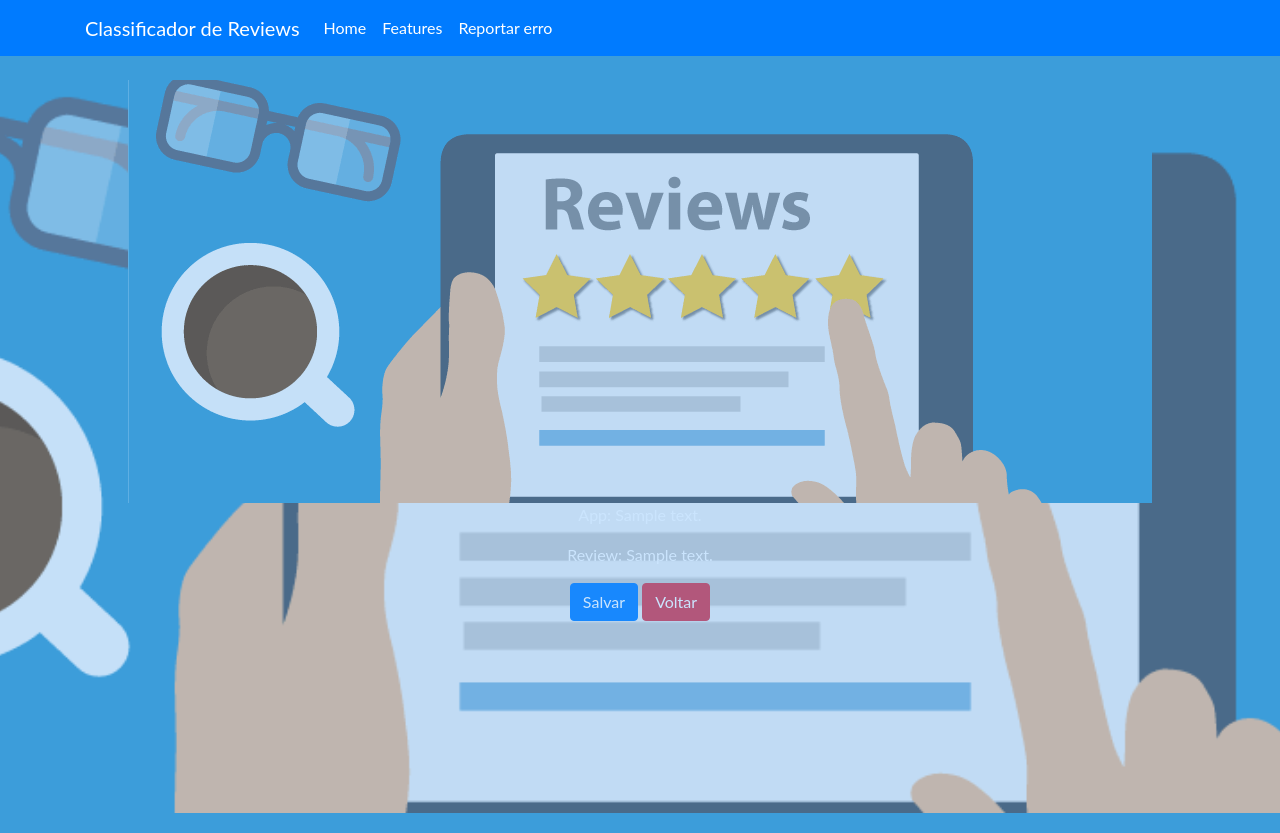
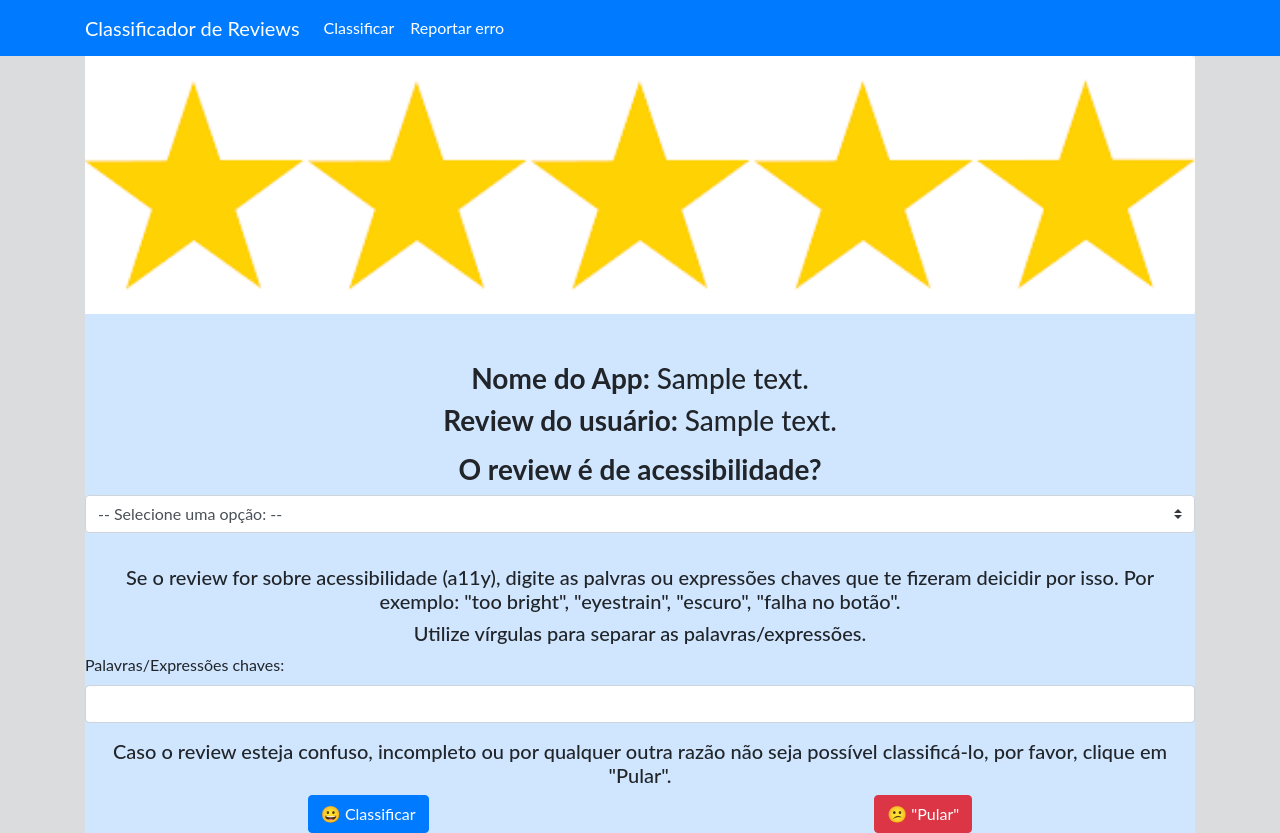
Before and after one commit to mautoz/python-webhook, a Flask app: template templates/classificar.html in a window 1280 px wide. Run offline with Flask 2, Linux system fonts and the light colour scheme; the template is opened without the code that fills it: most values are stand-ins (such as "Sample title", 1, 10 or a date in 2020); parts of the project's set-up code (start-up, migrations or seed data) failed here and were passed over; some libraries are stand-ins or nearby versions.

Commit message:
Adicionando últimos elementos.

```diff
--- a/main.py
+++ b/main.py
@@ -1,6 +1,7 @@
 from flask import Flask, request, redirect, session, flash, url_for, send_from_directory
 from flask.templating import render_template
 import os
+
 import db_aux
 
 db_credentials = {
@@ -28,8 +29,16 @@ def imagem(nome_arquivo):
 @app.route('/classificar')
 def classificar():
     with db_aux.connect_db(db_credentials) as conn:
-        review = db_aux.search_file(conn, "reviews_data", 8)
-    return render_template('classificar.html', titulo = "Classificar Review", review=review)
+        review = db_aux.random_review(conn, "reviews_data")
+        total = db_aux.total_rows(conn, "reviews_data")
+    return render_template('classificar.html', titulo = "Classificar Review", review=review, total=total)
+
+@app.route('/atualizar')
+def atualizar():
+    with db_aux.connect_db(db_credentials) as conn:
+        review = db_aux.random_review(conn, "reviews_data")
+        total = db_aux.total_rows(conn, "reviews_data")
+    return render_template('classificar.html', titulo = "Classificar Review", review=review, total=total)
 
 if __name__ == "__main__":
     app.run(debug=True)
--- a/static/index.css
+++ b/static/index.css
@@ -6,6 +6,7 @@
 
  body {
     font-family: 'Lato', 'Helvetica Neue', Helvetica, Arial, sans-serif;
+    background-color: #dbdcdd;
   }
 
   h1,
@@ -17,6 +18,14 @@
     font-family: 'Lato', 'Helvetica Neue', Helvetica, Arial, sans-serif;
     font-weight: 700;
   }
+
+.classifier {
+  background-color: #fff;
+}
+
+form {
+  background-color: rgb(208, 230, 255);
+}
 
 header.masthead {
     position: relative;
--- a/templates/classificar.html
+++ b/templates/classificar.html
@@ -1,19 +1,40 @@
 {% extends "template.html" %}
 {% block conteudo %}
-    <!-- Masthead -->
-    <header class="masthead text-white text-center pt-4">
-    <div class="overlay"></div>
-    <img src="{{ url_for('imagem', nome_arquivo="review.png") }}">
+
     <div class="container">
-
-        <fieldset>
-          <p>App: {{ review[0] }} </p>
-          <p>Review: {{ review[1] }}</p>
-          <button type="submit" class="btn btn-primary btn-salvar">Salvar</button>
-          <a href="{{ url_for('index') }}" class="btn btn-danger">Voltar</a>
-        </fieldset>
-
-
+        <img src="{{ url_for('imagem', nome_arquivo="stars.png") }}" width="100%">
+        <div class="classifier">
+            <form action="{{ url_for('atualizar') }}" method="post"  enctype="multipart/form-data">
+                <fieldset>
+                    <input type="hidden" name="id" value="{{ review[0] }}">
+                    <p class="h3 text-center pt-5"><b>Nome do App: </b><i>{{ review[1] }}</i></p>
+                    <p class="h3 text-center"><b>Review do usuário: </b><i>{{ review[2] }}</i></p>
+                    <p class="h3 text-center pt-2"><b>O review é de acessibilidade?</b></p>
+                    <div class="form-group">
+                        <select class="custom-select" name="a11y" required>
+                            <option disabled selected value> -- Selecione uma opção: -- </option>
+                            <option value="0">NÃO! Não é de acessibilidade!</option>
+                            <option value="1">Sim! É de acessibilidade!</option>
+                        </select>
+                    </div>
+                    <p class="h5 text-center pt-3">Se o review for sobre acessibilidade (a11y), digite as palvras ou expressões chaves que te fizeram deicidir por isso. Por exemplo: "too bright", "eyestrain", "escuro", "falha no botão".</p>
+                    <p class="h5 text-center">Utilize vírgulas para separar as palavras/expressões.</p>
+                    <div class="form-group">
+                        <label for="console">Palavras/Expressões chaves:</label>
+                        <input type="text" id="palavras" name="palavras" class="form-control">
+                    </div>
+                    <p class="h5 text-center">Caso o review esteja confuso, incompleto ou por qualquer outra razão não seja possível classificá-lo, por favor, clique em "Pular".</p>
+                    <div class="d-flex justify-content-around">
+                        <button type="submit" class="btn btn-primary">
+                            &#128512; Classificar
+                        </button>
+                        <a href="{{ url_for('classificar') }}" type="submit" class="btn btn-danger">
+                            &#128533; "Pular"
+                        </a>
+                    </div>
+                </fieldset>
+            </form>
+        </div>
     </div>
     </header>
 
--- a/templates/template.html
+++ b/templates/template.html
@@ -11,21 +11,18 @@
     <body>
         <nav class="navbar navbar-expand-lg navbar-dark bg-primary">
             <div class="container">
-                <a class="navbar-brand" href="#">Classificador de Reviews</a>
+                <a class="navbar-brand" href="{{ url_for('index') }}">Classificador de Reviews</a>
                 <button class="navbar-toggler" type="button" data-toggle="collapse" data-target="#navbarText" aria-controls="navbarText" aria-expanded="false" aria-label="Toggle navigation">
                     <span class="navbar-toggler-icon"></span>
                 </button>
                 <div class="collapse navbar-collapse" id="navbarText">
                     <ul class="navbar-nav mr-auto">
-                    <li class="nav-item active">
-                        <a class="nav-link" href="#">Home</span></a>
-                    </li>
-                    <li class="nav-item  active">
-                        <a class="nav-link" href="#">Features</a>
-                    </li>
-                    <li class="nav-item  active">
-                        <a class="nav-link" href="#">Reportar erro</a>
-                    </li>
+                        <li class="nav-item  active">
+                            <a class="nav-link" href="{{ url_for('classificar') }}">Classificar</a>
+                        </li>
+                        <li class="nav-item  active">
+                            <a class="nav-link" href="#">Reportar erro</a>
+                        </li>
                     </ul>
                 </div>
             </div>
```
Also changed, not shown: db_aux.py (+29 -1 lines), imagens/stars.png (added).
